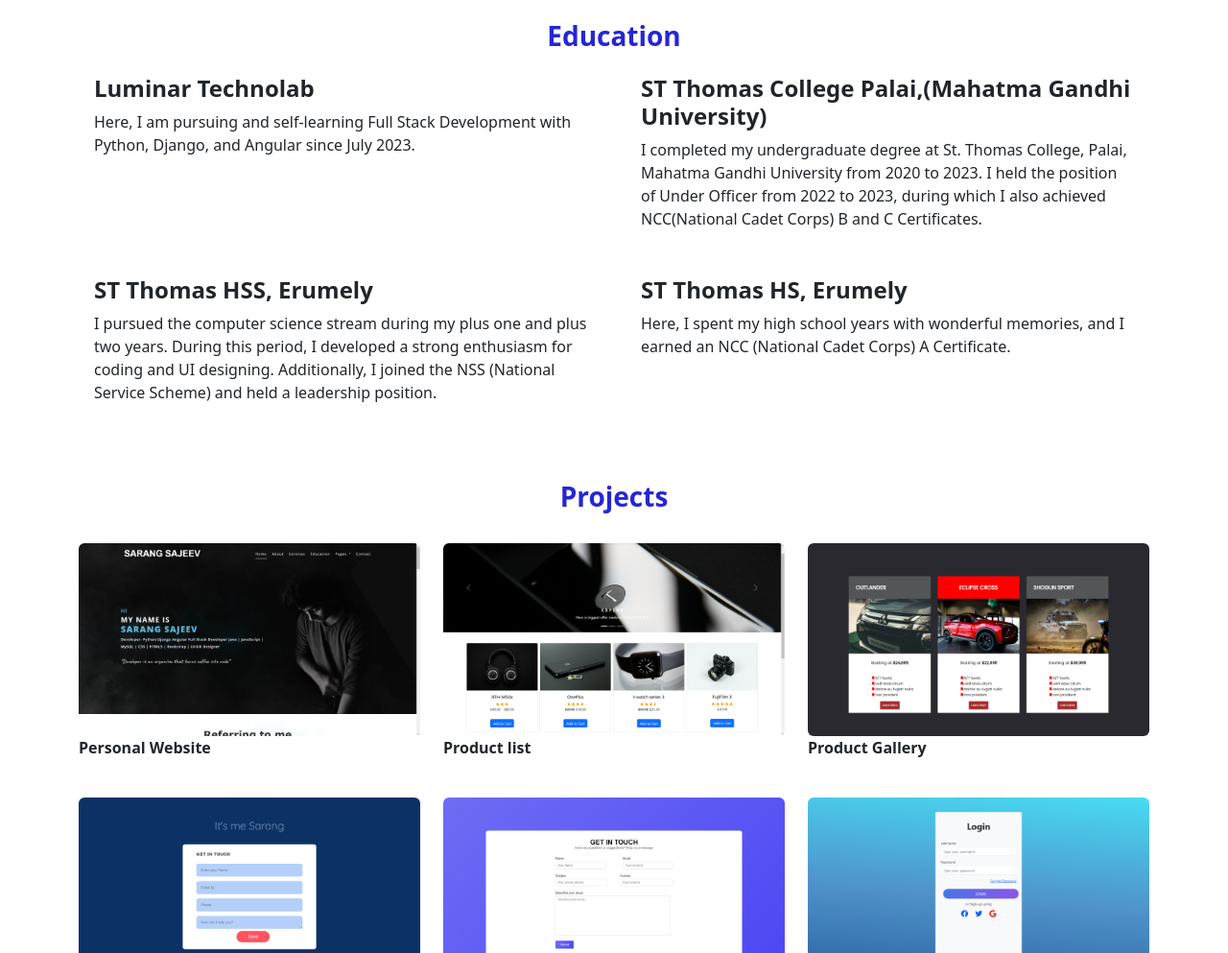
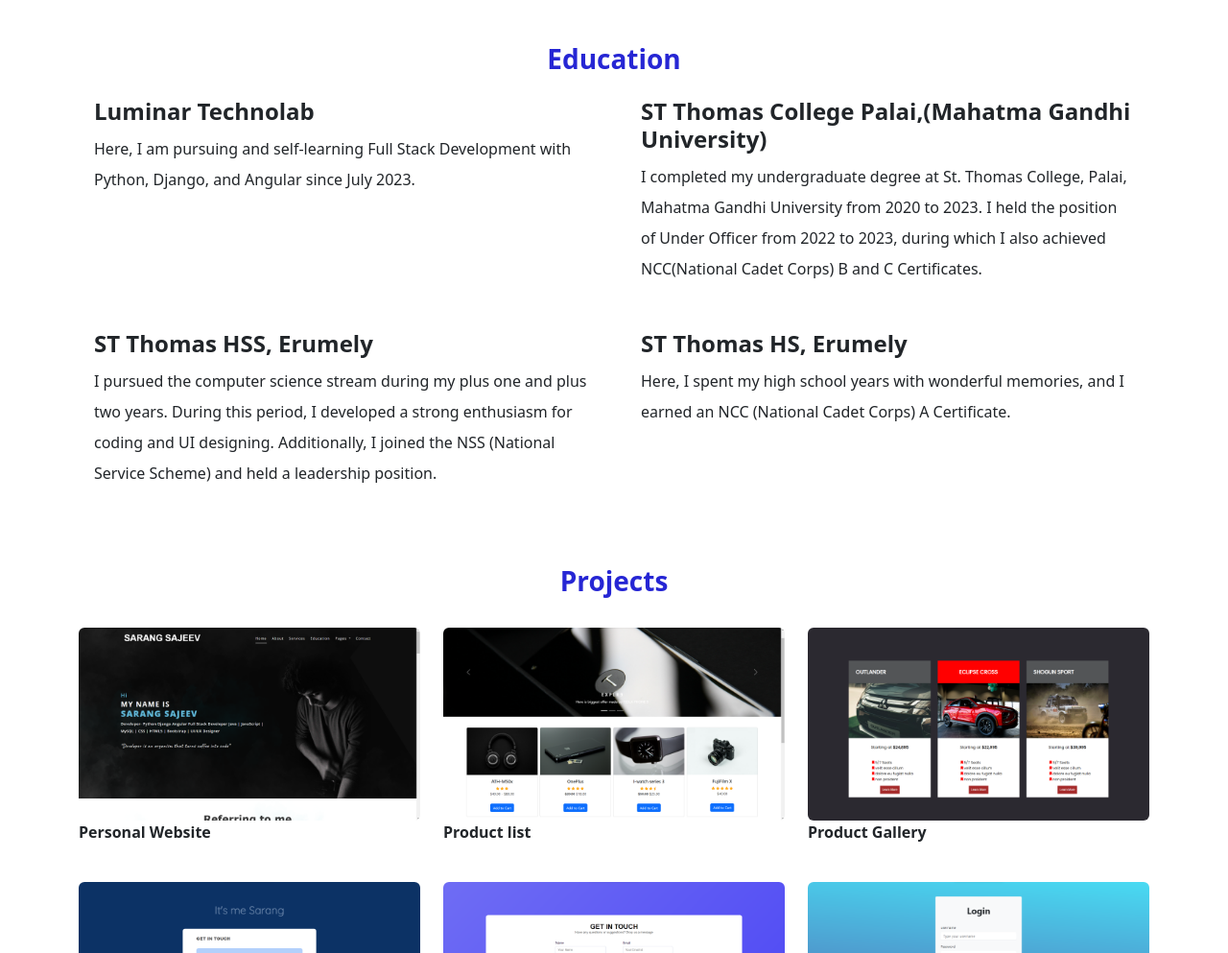
Before and after one commit to ZarangZajeev/portfolio, a plain HTML site: page index.html in a window 1280 px wide. Shown: the part 1382-2375 px from the top of the page at 96% size. Drawn offline with nearby package versions, Linux system fonts and the light colour scheme.

Commit message:
edited r

```diff
--- a/index.html
+++ b/index.html
@@ -20,7 +20,7 @@
                 <button class="btn rounded-pill ms-5 mt-3 btn-light border-0" type="button">Download CV</button>
                 <button class="btn btn2 rounded-pill mt-3 text-white border-2 border-white" type="button">Play Video</button>
             </div>
-            <div class="col-lg-5 col-sd-6 col-sm-12 mt-lg-3 text-sm-center text-md-center text-center">
+            <div class="col-lg-5 col-sd-6 col-sm-12 mt-lg-3 text-sm-center text-md-center text-center mb-3">
                 <img class="profile" src="images/1693901811690.jpg" alt="">
             </div>
         </div>
@@ -36,7 +36,7 @@
             </div>
             <div class="col-lg-8 col-md-6 col-sm-12 mt-4">
                 <h3 class="fw-bolder ms-5 mt-5">Python Full-Stack Web Developer</h3>
-                <p class="ms-5 mt-3">Python Django is a powerful and versatile web framework that enables developers to create robust, secure, and scalable web applications, allowing for seamless integration of front-end and back-end functionalities for a complete full-stack development experience.</p>
+                <p class="ms-5 mt-3 lh-lg">Python Django is a powerful and versatile web framework that enables developers to create robust, secure, and scalable web applications, allowing for seamless integration of front-end and back-end functionalities for a complete full-stack development experience.</p>
                 <div class="row p-1">
                     <div class="col-sm-6">
                         <div class="card border-0">
@@ -134,7 +134,7 @@
                     <div class="card-body">
                         <div>
                             <h4 class="fw-bolder">Luminar Technolab</h4>
-                            <p>Here, I am pursuing and self-learning Full Stack Development with Python, Django, and Angular since July 2023.</p>
+                            <p class="lh-lg">Here, I am pursuing and self-learning Full Stack Development with Python, Django, and Angular since July 2023.</p>
                         </div>
                     </div>
                 </div>
@@ -144,7 +144,7 @@
                     <div class="card-body">
                         <div>
                             <h4 class="fw-bolder">ST Thomas College Palai,(Mahatma Gandhi University)</h4>
-                            <p>I completed my undergraduate degree at St. Thomas College, Palai, Mahatma Gandhi University from 2020 to 2023. I held the position of Under Officer from 2022 to 2023, during which I also achieved NCC(National Cadet Corps) B and C Certificates.</p>
+                            <p class="lh-lg">I completed my undergraduate degree at St. Thomas College, Palai, Mahatma Gandhi University from 2020 to 2023. I held the position of Under Officer from 2022 to 2023, during which I also achieved NCC(National Cadet Corps) B and C Certificates.</p>
                         </div>
                     </div>
                 </div>
@@ -156,7 +156,7 @@
                     <div class="card-body">
                         <div>
                             <h4 class="fw-bolder">ST Thomas HSS, Erumely</h4>
-                            <p>I pursued the computer science stream during my plus one and plus two years. During this period,
+                            <p class="lh-lg">I pursued the computer science stream during my plus one and plus two years. During this period,
                                 I developed a strong enthusiasm for coding and UI designing. Additionally, I joined the NSS (National Service Scheme) and held a leadership position.</p>
                         </div>
                     </div>
@@ -167,7 +167,7 @@
                     <div class="card-body">
                         <div>
                             <h4 class="fw-bolder">ST Thomas HS, Erumely</h4>
-                            <p>Here, I spent my high school years with wonderful memories, and I earned an NCC
+                            <p class="lh-lg">Here, I spent my high school years with wonderful memories, and I earned an NCC
                                 (National Cadet Corps) A Certificate.</p>
                         </div>
                     </div>
```
